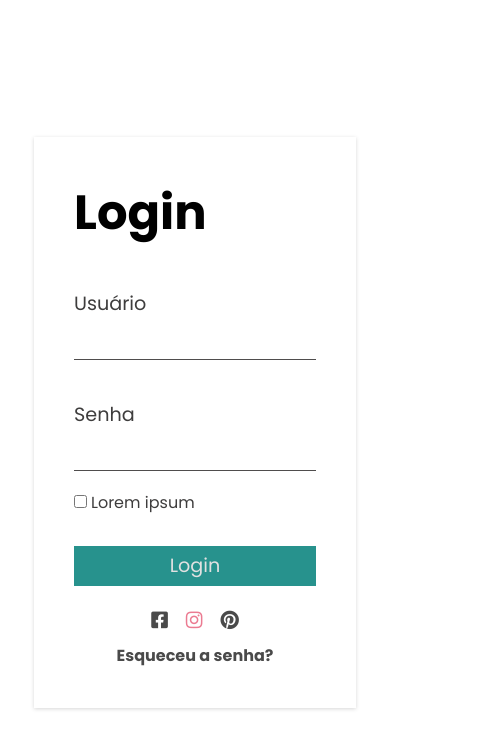
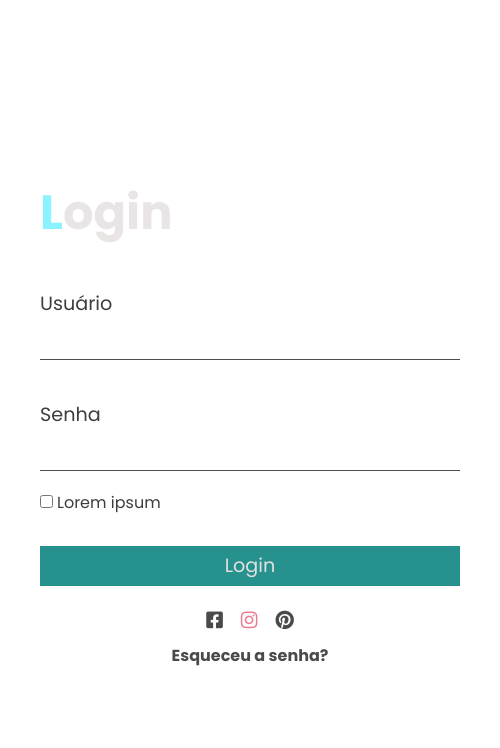
Before and after one commit to Larissasthefany/page-login, a plain HTML site: page index.html in a window 390 px wide. Shown: the whole page, 500 px wide, since content can reach past the window. Drawn offline with Linux system fonts and the light colour scheme; a web font is replaced by a local one.

Commit message:
Mudou a cor de fundo

```diff
--- a/src/css/style.css
+++ b/src/css/style.css
@@ -1,13 +1,13 @@
-@font-face {
+/* @font-face {
     font-family: 'hacker';
     src: url(../font/VCR_OSD_MONO_1.001.ttf);
-}
+} */
 
 main{
     display: flex;
     align-items: center;
     min-height: 100vh;
-    background-color: rgba(0, 0, 0, 0.935);
+    background-color: #18b1b46a;
 }
 
 .container{
@@ -20,12 +20,12 @@ main{
     grid-template-columns: 1fr 1fr;
     overflow: hidden;
     margin: 4rem;
-    box-shadow: rgba(0, 0, 0, 0.16) 0px 1px 4px;
+    /* box-shadow: rgba(0, 0, 0, 0.16) 0px 1px 4px; */
 }
 
 .about{
     background: url(../img/hacker.jpg) center center ;
-    min-height: 85vh;
+    min-height: 80vh;
     background-size: cover;
     display: flex;
     flex-direction: column;
@@ -38,7 +38,7 @@ main{
     align-items: center;
     justify-content: center;
     padding: 40px;
-    color: #000;
+    color: #18b1b4b6;
     font-size: 1.5em;
     opacity: 0.8;
     text-align: center;
@@ -71,10 +71,11 @@ img{
 
 .card-header{
     padding-bottom: 20px;
-    color: #000;
+    color: #e6e1e1d9;
     font-size: 2em;
     font-family: 'poppins';
 }
+
 
 .card-content-area label{
     color: #fff;
@@ -166,7 +167,7 @@ img{
     color: rgb(48, 48, 204);
 }
 
-@media screen and (max-width: 1200px){
+@media screen and (max-width: 900px){
     main{
         margin: auto;
         background-color: #fff;
@@ -176,6 +177,7 @@ img{
         justify-content: center;
         align-items: center;
         margin: auto;
+        box-shadow: none;
     }
 
     .about{
@@ -185,14 +187,16 @@ img{
     .login{
         width: 100%;
         height: 100%;
-        border-radius: 0;
         background-color: #fff;
     }
 
     .card{
-        width: 100%;
-        height: 100%;
+        width: 500px;
         margin: auto;
+    }
+
+    .card-header::first-letter{
+        color: #00e5ff74;
     }
 
     .card-content-area label{
```
